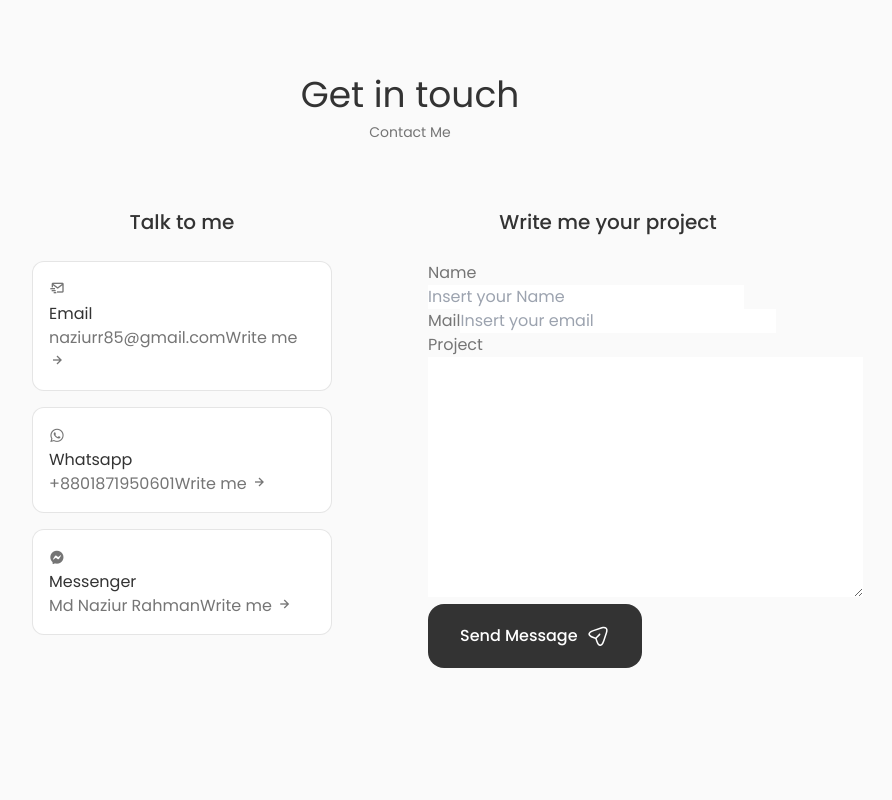
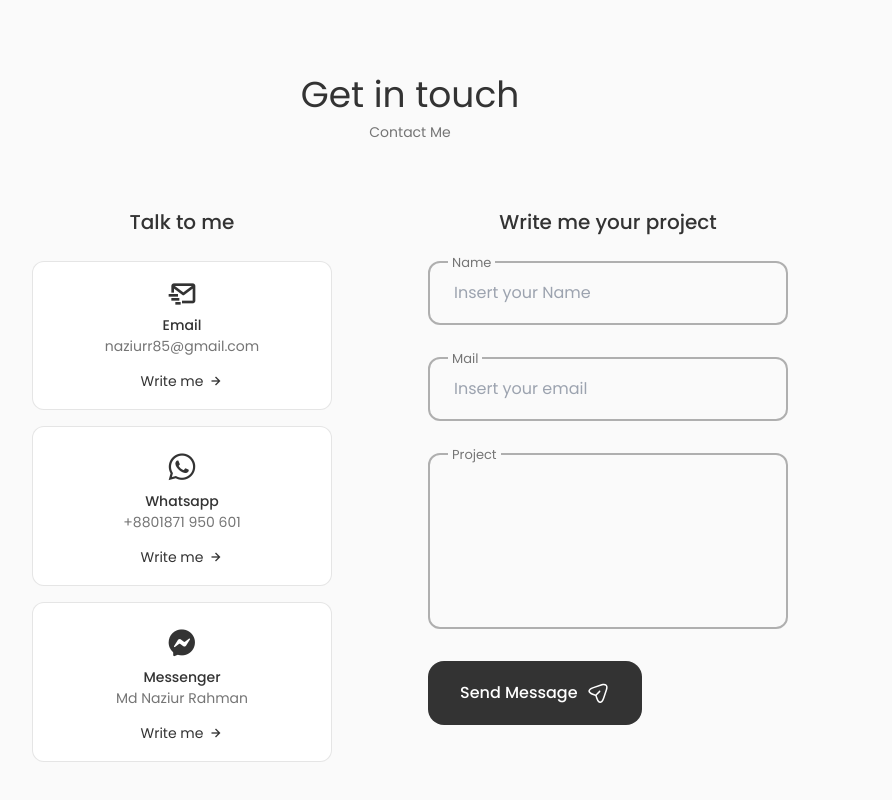
Before and after one commit to Naziur-Rahman/naziur__portfoilo, a React (Vite) app: page / in a window 1280 px wide. Shown: the part 3785-4585 px from the top of the page, without its empty margins (230-1122 px from the left). Before the commit the page ends 4533 px from the top, so only its background shows below. Built offline with nearby package versions, Linux system fonts and the light colour scheme.

Commit message:
contact from loading..

```diff
--- a/src/components/contact/Contact.jsx
+++ b/src/components/contact/Contact.jsx
@@ -19,7 +19,7 @@ function Contact() {
                     <div className="contact__card">
                         <i className="uil uil-whatsapp contact__card__icon"></i>
                         <h3 className="contact__card__title">Whatsapp</h3>
-                        <span className="contact__card__data">+8801871950601</span>
+                        <span className="contact__card__data">+8801871 950 601</span>
                         <a href="https://api.whatsapp.com/send? phone= +8801871950601 text= Hello, more information !" className="contact__button" target='_blank'>Write me <i className="bx bx-right-arrow-alt contact__button__icon"></i></a>
                     </div>
                     <div className="contact__card">
@@ -32,18 +32,19 @@ function Contact() {
             </div>
             <div className="contact__content">
                 <h3 className="contact__title">Write me your project</h3>
-                <form action="" className="contact__form">
+
+                <form action="#" className="contact__form">
                     <div className="contact__form__div">
                         <label  className="contact__form__tag">Name</label>
-                        <input type="text" id='name' name='name' className='contact__form__tag' placeholder='Insert your Name'/>
+                        <input type="text" id='name' name='name' className='contact__form__input' placeholder='Insert your Name'/>
                     </div>
                     <div className="contact__form__div">
                         <label  className="contact__form__tag">Mail</label>
-                        <input type="email" id='email' name='email' className='contact__form__tag' placeholder='Insert your email'/>
+                        <input type="email" id='email' name='email' className='contact__form__input' placeholder='Insert your email'/>
                     </div>
-                    <div className="contact__form__div">
+                    <div className="contact__form__div contact__form__area">
                         <label  className="contact__form__tag">Project</label>
-                        <textarea name="" id="" cols="30" rows="10"></textarea>
+                        <textarea name="message" id="message" cols="30" rows="10" className='contact__form__input'></textarea>
                     </div>
                     <button className='button button__flex'>
                         Send Message
--- a/src/components/contact/contact.css
+++ b/src/components/contact/contact.css
@@ -21,7 +21,111 @@
     border: 1px solid rgba(0, 0, 0, 0.1);
     padding: 1rem;
     border-radius: 0.75rem;
+    text-align: center;
+}
+.contact__card__icon{
+    font-size: 2rem;
+    color: var(--title-color);
+    margin-bottom: var(--mb-0-25);
+}
+.contact__card__title,
+.contact__card__data{
+    font-size: var(--small-font-size);
+}
+.contact__card__title{
+    font-weight: var(--font-medium);
+}
+.contact__card__data{
+    display: block;
+    margin-bottom: var(--mb-0-75);
+}
+.contact__button{
+    color: var(--title-color);
+    font-size: var(--small-font-size);
+    display: inline-flex;
+    align-items: center;
+    justify-content: center;
+    column-gap: 0.25rem;
+}
+
+.contact__button__icon{
+    font-size: 1rem;
+    transition: 0.3s;
+}
+.contact__button:hover .contact__button__icon{
+    transform: translate(0.25rem);
 }
 .contact__form{
     width: 360px;
 }
+.contact__form__div{
+    position: relative;
+    margin-bottom: var(--mb-2);
+    height: 4rem;
+}
+.contact__form__input{
+    position: absolute;
+    top: 0;
+    left: 0;
+    width: 100%;
+    height: 100%;
+    border: 2px solid rgba(0, 0, 0, 0.3);
+    background: none;
+    color: var(--text-color);
+    outline: none;
+    border-radius: 0.75rem;
+    padding: 1.5rem;
+    z-index: 1;
+}
+.contact__form__tag{
+   position: absolute;
+   top: -0.75rem;
+   left: 1.25rem;
+   font-size: var(--smaller-font-size);
+   padding: 0.25rem;
+   background-color: var(--body-color);
+   z-index: 10;
+
+}
+.contact__form__area{
+    height: 11rem;
+}
+.contact__form__area textarea{
+    resize: none;
+}
+
+/*=============== BREAKPOINTS ===============*/
+/* For large devices */
+@media screen and (max-width: 992px) {
+    .contact__container{
+        column-gap: 3rem;
+    }
+  }
+
+  /* For medium devices */
+  @media screen and (max-width: 768px) {
+    .contact__container{
+        grid-template-columns: 1fr;
+        row-gap: 3rem;
+    }
+    .contact__info{
+        justify-content: center;
+    }
+    .contact__form{
+        margin: 0 auto;
+    }
+  }
+
+  @media screen and (max-width: 576px) {
+    .contact__info{
+        grid-template-columns: 1fr;
+    }
+    .contact__form{
+        width: 100%;
+    }
+  }
+
+  /* For small devices */
+  @media screen and (max-width: 350px) {
+
+  }
```
